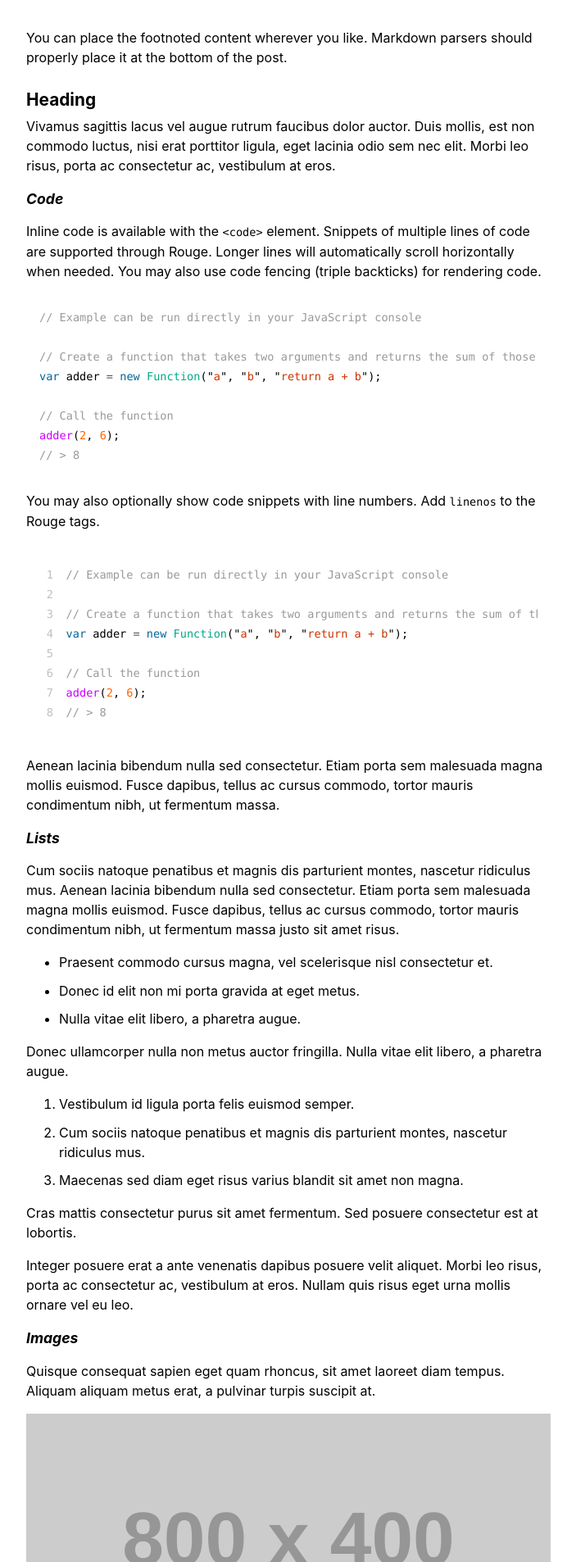
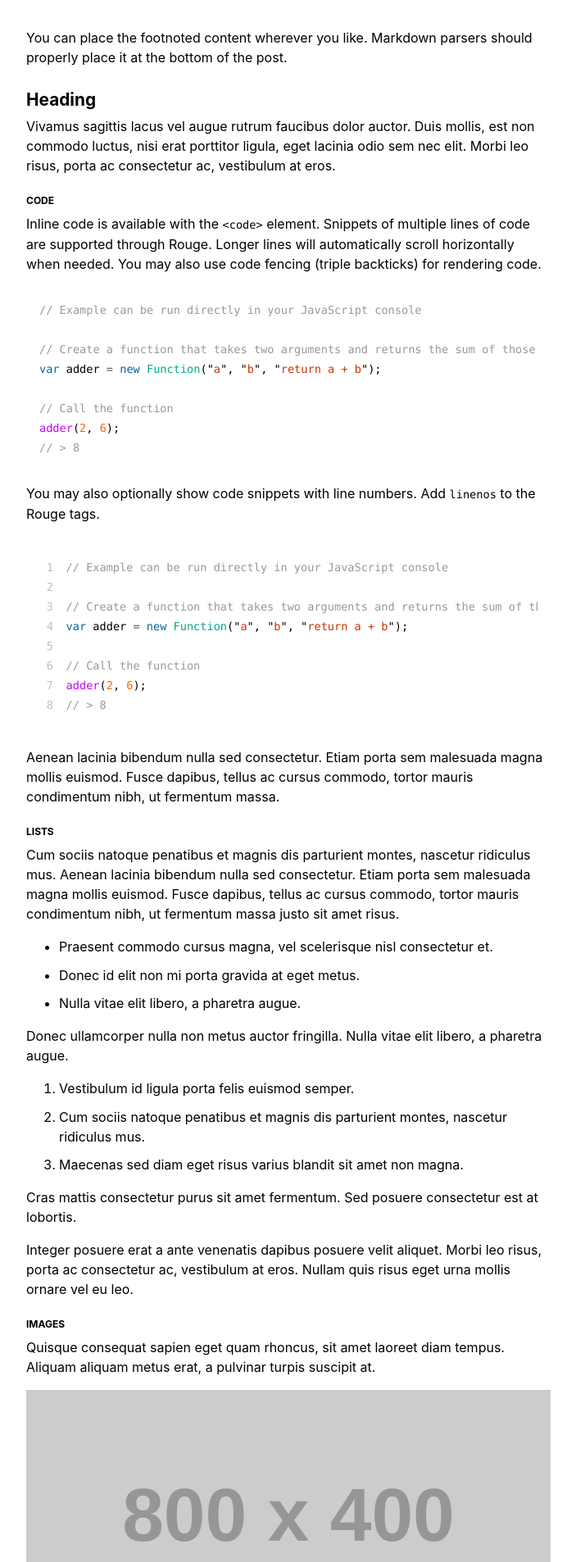
Before and after one commit to lucasrla/papicu, a Jekyll site: the page built from _posts/2021-01-02-another-example.md, in a window 1280 px wide. Shown: the part 1238-3144 px from the top of the page at 82% size, without its empty margins (288-991 px from the left). Built offline with Jekyll 4.4.1, drawn with Linux system fonts in a browser that asks for light colours.

Commit message:
Tweak CSS to add all-small-caps

```diff
--- a/assets/main.css
+++ b/assets/main.css
@@ -43,6 +43,7 @@ hr {
 
 h1,
 h2,
+h3,
 strong {
   color: var(--headings);
 }
@@ -62,7 +63,8 @@ h2 {
 h3 {
   font-size: 1.1em;
   line-height: normal;
-  font-style: italic;
+  font-variant: all-small-caps;
+  margin-bottom: 0.2em;
 }
 
 p {
@@ -126,6 +128,10 @@ a.muted {
 
 .small {
   font-size: 0.8em;
+}
+
+.all-small-caps {
+  font-variant: all-small-caps;
 }
 
 /* -------------- LAYOUT -------------- */
@@ -329,6 +335,7 @@ ul.toc_menu li.active a {
 aside.toc_sticky_sidebar header {
   color: var(--muted);
   margin-bottom: 0;
+  font-variant: all-small-caps;
 }
 
 @media only screen and (min-width: 1000px) {
```
